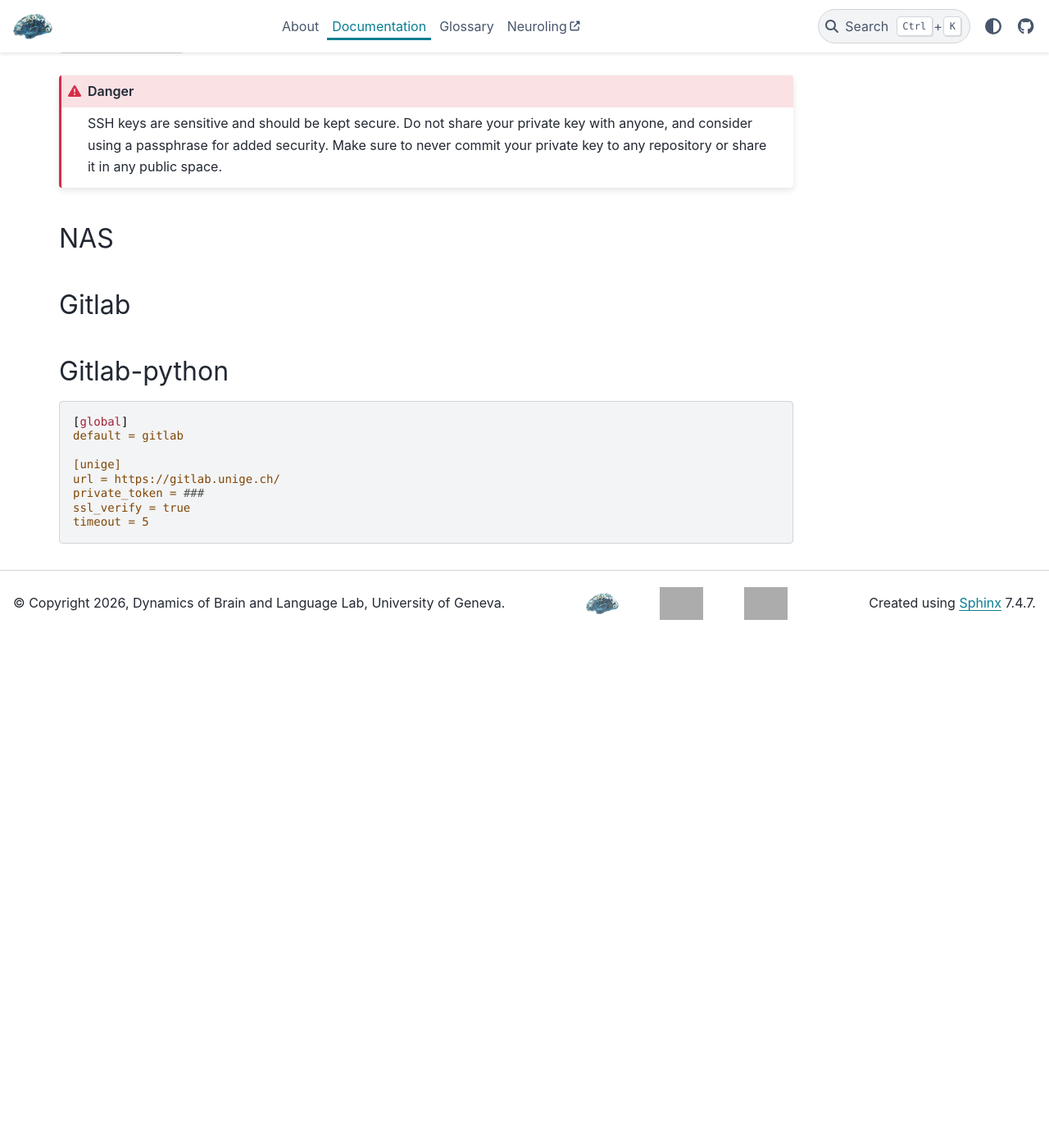
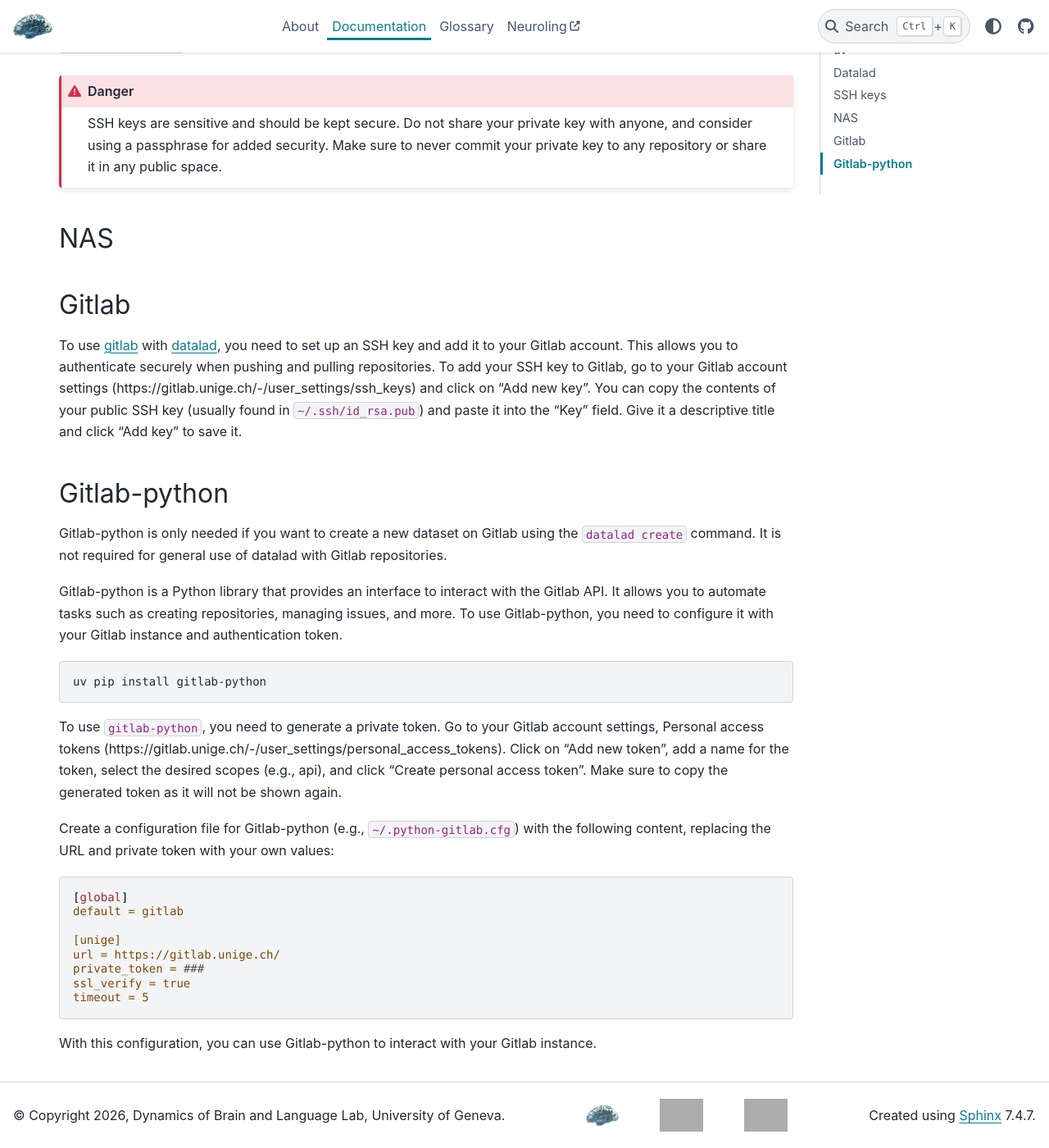
Before and after one commit to DynoBaLL/datalad-wiki, a Sphinx documentation site: the page built from doc/documentation/install.md, in a window 1280 px wide and 1400 px high, scrolled down 1477 px. Shown: the whole window at 82% size. Built offline with Sphinx 7.4.7 and the PyData theme 0.15.4, drawn with Linux system fonts in a browser that asks for light colours; pages that are not in the unit, such as notebooks, are missing from menus; the version number is read from the project's files by our own code; before the commit the page ends 2253 px from its top, so only the background shows below that; grey boxes are pictures that could not be loaded.

Commit message:
Update gitlab

````diff
--- a/doc/documentation/install.md
+++ b/doc/documentation/install.md
@@ -102,10 +102,23 @@
 
 ## Gitlab
 
+To use {term}`gitlab` with {term}`datalad`, you need to set up an SSH key and add it to your Gitlab account. This allows you to authenticate securely when pushing and pulling repositories.
+To add your SSH key to Gitlab, go to your Gitlab account settings (https://gitlab.unige.ch/-/user_settings/ssh_keys) and click on "Add new key".
+You can copy the contents of your public SSH key (usually found in `~/.ssh/id_rsa.pub`) and paste it into the "Key" field. Give it a descriptive title and click "Add key" to save it.
 
 ## Gitlab-python
 
+Gitlab-python is only needed if you want to create a new dataset on Gitlab using the `datalad create` command. It is not required for general use of datalad with Gitlab repositories.
 
+Gitlab-python is a Python library that provides an interface to interact with the Gitlab API. It allows you to automate tasks such as creating repositories, managing issues, and more. To use Gitlab-python, you need to configure it with your Gitlab instance and authentication token.
+
+```powerhell
+uv pip install gitlab-python
+```
+
+To use `gitlab-python`, you need to generate a private token. Go to your Gitlab account settings, Personal access tokens (https://gitlab.unige.ch/-/user_settings/personal_access_tokens). Click on "Add new token", add a name for the token, select the desired scopes (e.g., api), and click "Create personal access token". Make sure to copy the generated token as it will not be shown again.
+
+Create a configuration file for Gitlab-python (e.g., `~/.python-gitlab.cfg`) with the following content, replacing the URL and private token with your own values:
 ```yaml
 [global]
 default = gitlab
@@ -116,3 +129,4 @@
 ssl_verify = true
 timeout = 5
 ```
+With this configuration, you can use Gitlab-python to interact with your Gitlab instance.
````
Also changed, not shown: doc/documentation/gitlab_nas.md (+4 -1 lines).
